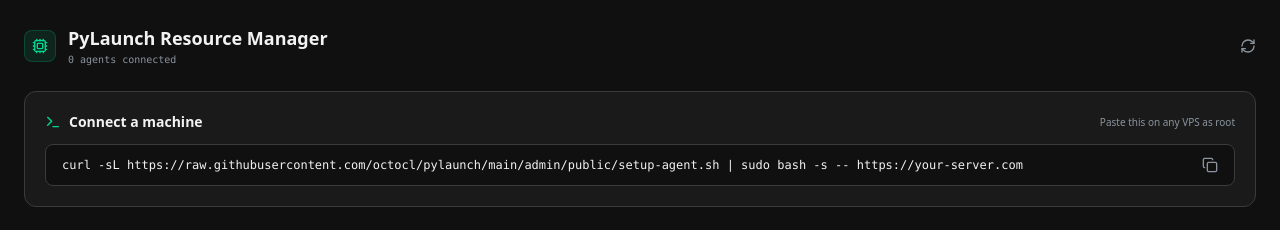
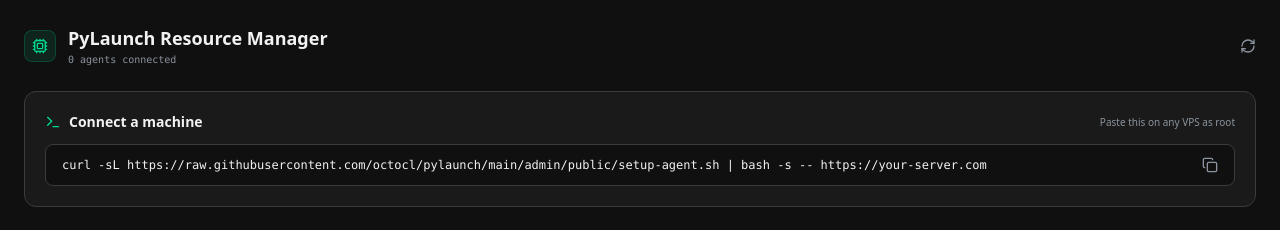
Before and after one commit to octocl/pylaunch, a Next.js app in the folder admin/: page / in a window 1280 px wide. Shown: the top 230 px of the page. Built offline with nearby package versions, Linux system fonts and the light colour scheme.

Commit message:
admin: auto-escalate to root via sudo or su -c

```diff
--- a/admin/app/page.tsx
+++ b/admin/app/page.tsx
@@ -82,7 +82,7 @@
   };
 
   const agents = mem?.agents ?? [];
-  const connCmd = `curl -sL https://raw.githubusercontent.com/octocl/pylaunch/main/admin/public/setup-agent.sh | sudo bash -s -- https://your-server.com`;
+  const connCmd = `curl -sL https://raw.githubusercontent.com/octocl/pylaunch/main/admin/public/setup-agent.sh | bash -s -- https://your-server.com`;
 
   return (
     <div className="min-h-screen bg-[#101010] p-6 max-w-7xl mx-auto">
```
Also changed, not shown: 1 other file (tests, documents, lock files or other folders).
